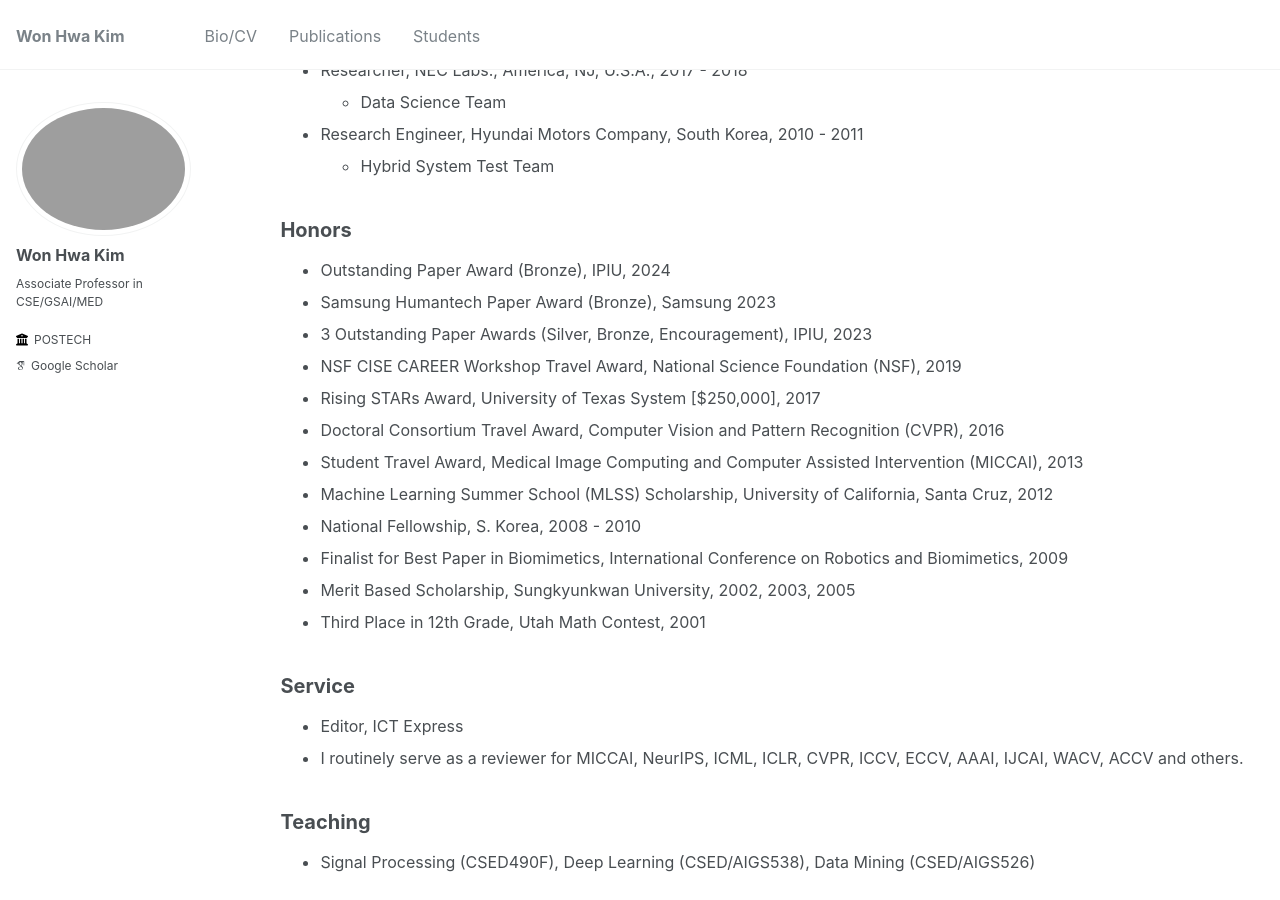
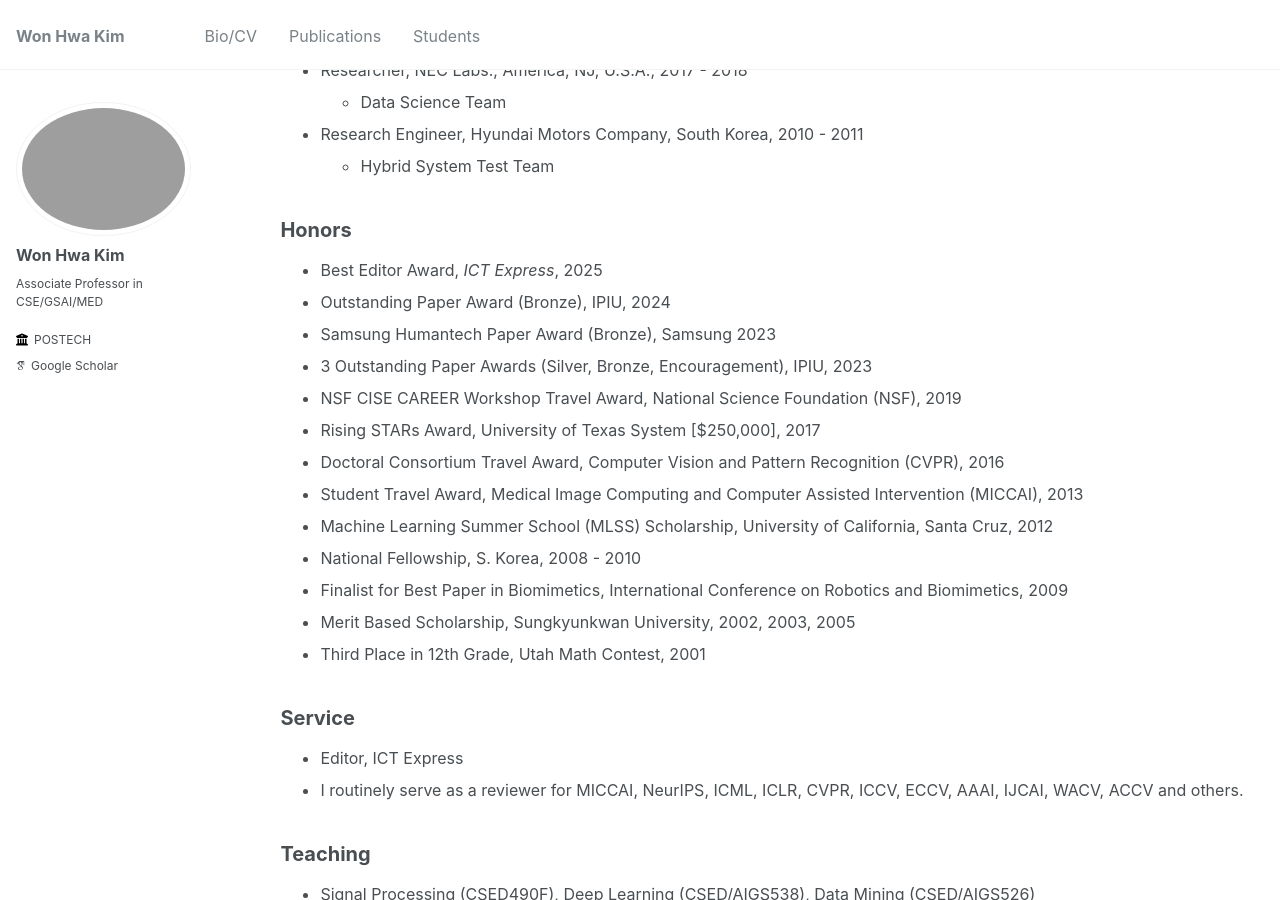
Before and after one commit to wwplato/wwplato.github.io, a Jekyll site: the page built from _pages/cv.md, in a window 1280 px wide and 900 px high, scrolled down 873 px. Built offline with Jekyll 4.4.1, drawn with Linux system fonts in a browser that asks for light colours; some web fonts are replaced.

Commit message:
Update cv.md

```diff
--- a/_pages/cv.md
+++ b/_pages/cv.md
@@ -47,6 +47,7 @@ Professional Experience
 Honors
 -----
 
+* Best Editor Award, *ICT Express*, 2025
 * Outstanding Paper Award (Bronze), IPIU, 2024
 * Samsung Humantech Paper Award (Bronze), Samsung 2023
 * 3 Outstanding Paper Awards (Silver, Bronze, Encouragement), IPIU, 2023
```
